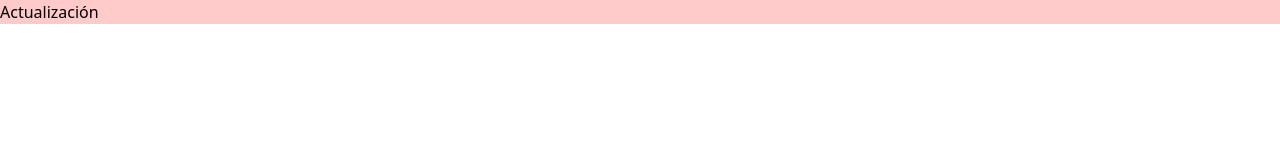
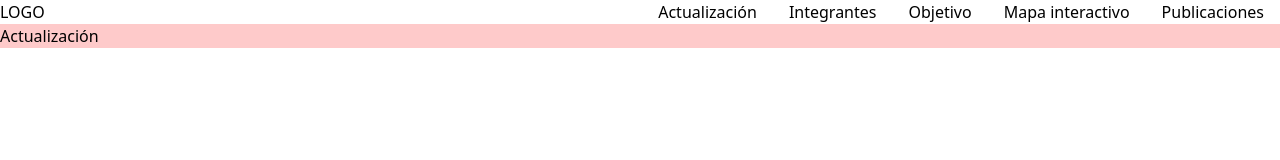
Before and after one commit to AngelLopez15/sicetnoRemake, a Gatsby site: page /actualizacion in a window 1280 px wide. Built offline with nearby package versions, Linux system fonts and the light colour scheme; Gatsby itself is replaced by a stand-in of ours.

Commit message:
Navbar esqueleto

```diff
--- /dev/null
+++ b/src/components/navbar/Navbar.js
@@ -0,0 +1,38 @@
+import React from 'react'
+import { Link } from 'gatsby'
+
+export default function Navbar() {
+
+  const pages = [
+    {
+      title: 'Actualización'
+    },
+    {
+      title: 'Integrantes'
+    },
+    {
+      title: 'Objetivo'
+    },
+    {
+      title: 'Mapa interactivo'
+    },
+    {
+      title: 'Publicaciones'
+    },
+  ]
+
+  return (
+    <nav className="flex w-full">
+      <p>LOGO</p>
+      <ul className="flex justify-end w-full">
+        {
+          pages.map((item, index) => (
+            <li className="px-4">
+              {item.title}
+            </li>
+          ))
+        }
+      </ul>
+    </nav>
+  )
+}
--- a/src/pages/actualizacion.js
+++ b/src/pages/actualizacion.js
@@ -1,8 +1,10 @@
 import React from 'react'
+import Navbar from '../components/navbar/Navbar'
 
 export default function actualizacion() {
   return (
     <div>
+      <Navbar />
       <h1 className="bg-red-200">Actualización</h1>
     </div>
   )
```
Also changed, not shown: src/layout/layout.js (added).
